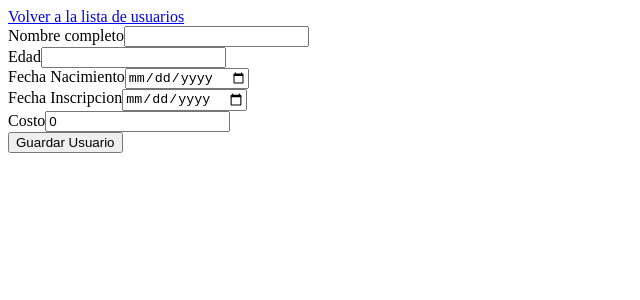
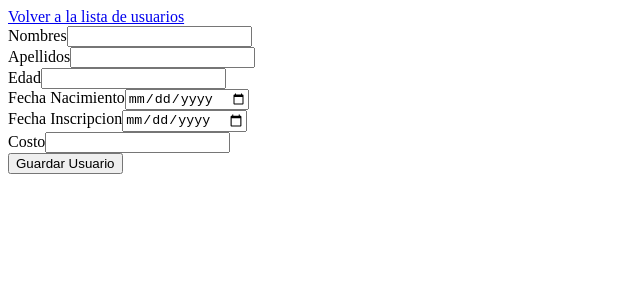
Before and after one commit to francomamani/registro-app, an Angular app: page /form in a window 1280 px wide. Shown: the top 300 px of the page, without its empty margins (0-640 px from the left). Built offline with nearby package versions, Linux system fonts and the light colour scheme.

Commit message:
reformat users

```diff
--- a/src/app/interfaces/user.ts
+++ b/src/app/interfaces/user.ts
@@ -1,5 +1,6 @@
 export interface IUser {
-  nombre_completo: string;
+  nombres: string;
+  apellidos: string;
   edad: string;
   fecha_nacimiento: string;
   fecha_inscripcion: string;
--- a/src/app/registro-form/registro-form.component.html
+++ b/src/app/registro-form/registro-form.component.html
@@ -2,8 +2,12 @@
 
 <form [formGroup]="formGroup" *ngIf="formGroup !== undefined" (submit)="saveUser()">
   <div>
-    <label>Nombre completo</label>
-    <input type="text" formControlName="nombre_completo" required>
+    <label>Nombres</label>
+    <input type="text" formControlName="nombres" required>
+  </div>
+  <div>
+    <label>Apellidos</label>
+    <input type="text" formControlName="apellidos" required>
   </div>
   <div>
     <label>Edad</label>
--- a/src/app/registro-form/registro-form.component.ts
+++ b/src/app/registro-form/registro-form.component.ts
@@ -17,11 +17,12 @@ export class RegistroFormComponent implements OnInit {
 
   ngOnInit(): void {
     this.formGroup = this.fb.group({
-      nombre_completo: [''],
-      edad: [''],
+      nombres: [''],
+      apellidos: [''],
+      edad: [null],
       fecha_nacimiento: [''],
       fecha_inscripcion: [''],
-      costo: [0],
+      costo: [null],
     });
   }
 
--- a/src/app/registro-table/registro-table.component.html
+++ b/src/app/registro-table/registro-table.component.html
@@ -11,7 +11,7 @@
   </thead>
   <tbody>
   <tr *ngFor="let user of users">
-    <td>{{ user.nombre_completo }}</td>
+    <td>{{ user.nombres }} {{ user.apellidos }}</td>
     <td>{{ user.edad }}</td>
     <td>{{ user.fecha_nacimiento }}</td>
     <td>{{ user.fecha_inscripcion }}</td>
```
